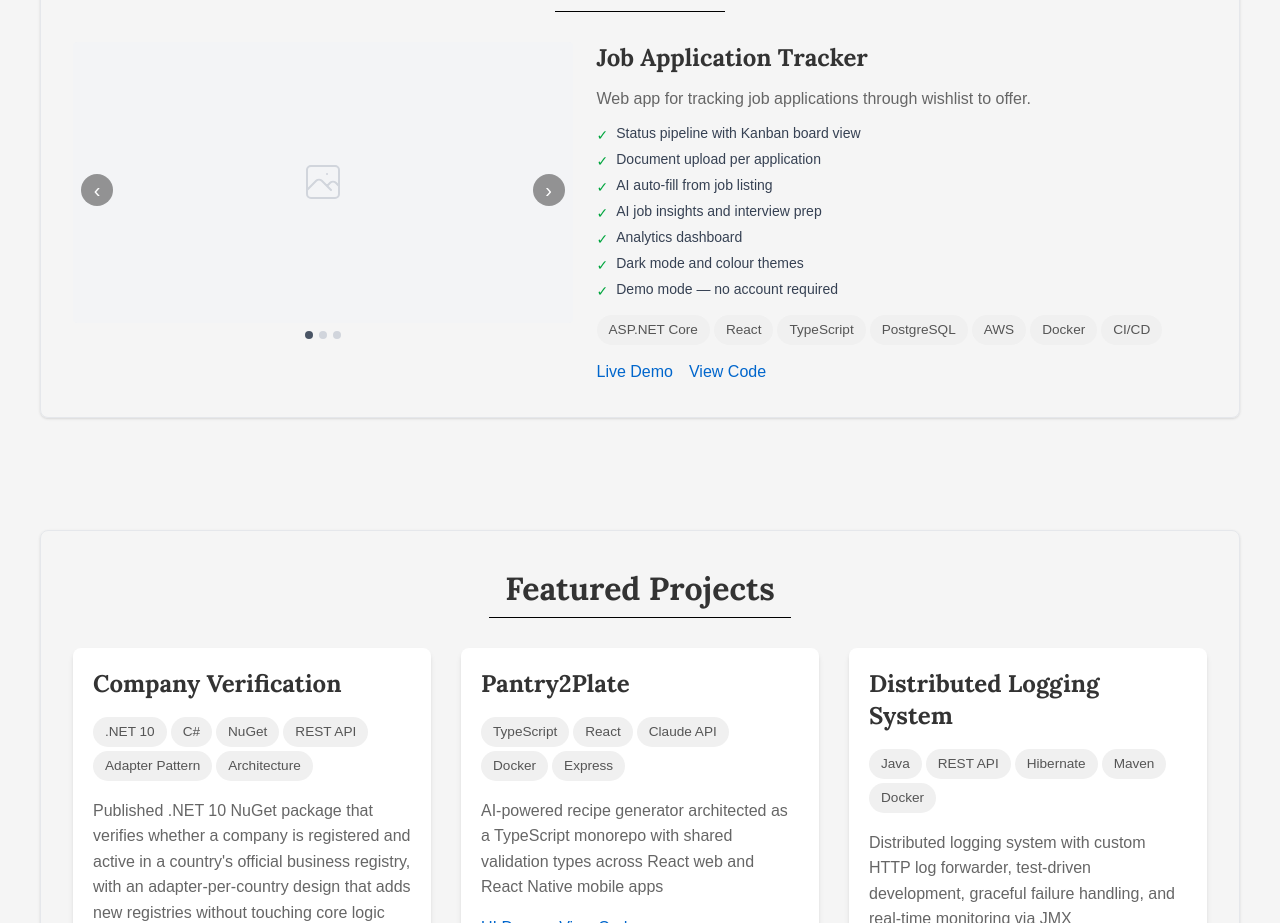
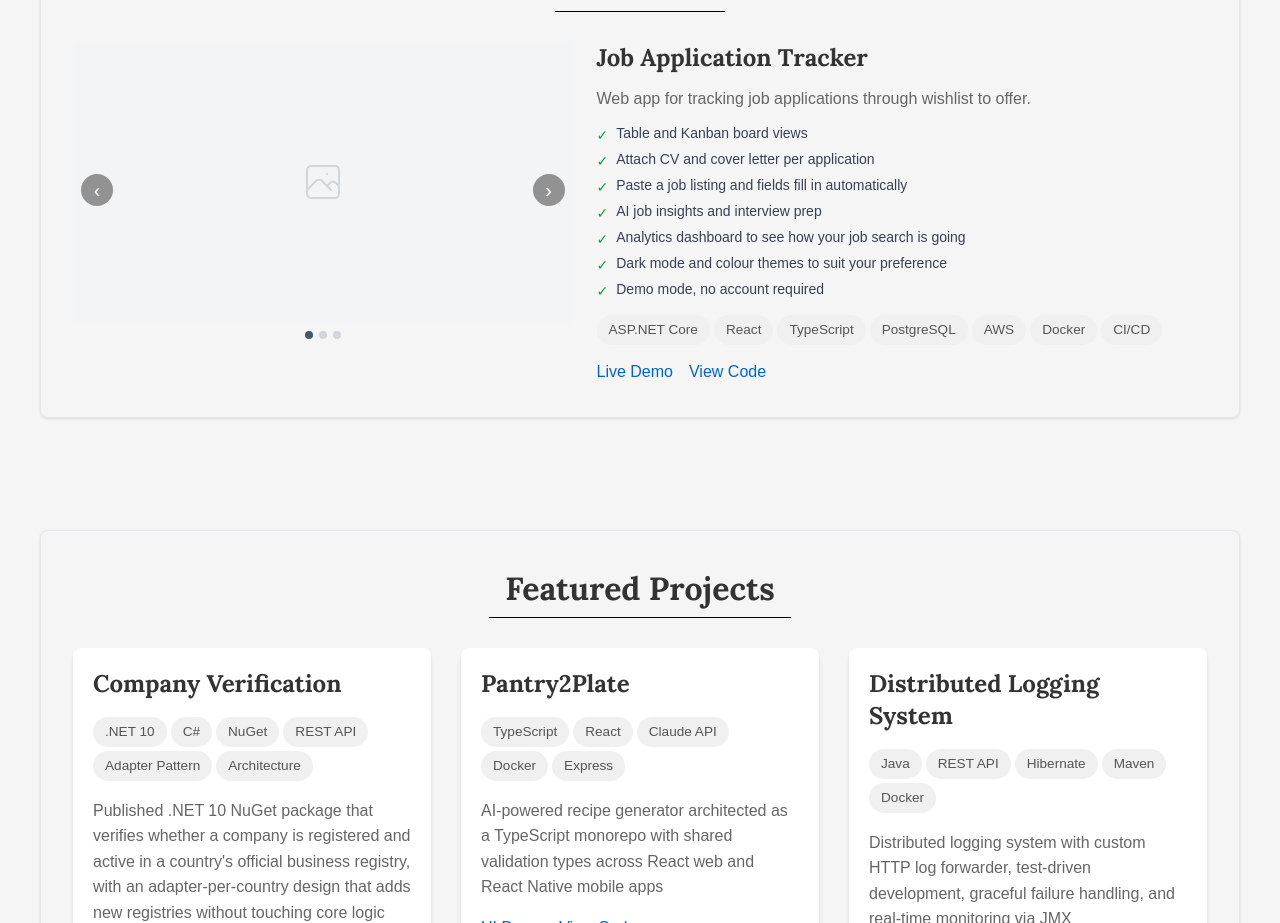
Before and after one commit to NagareNegishi/NagareNegishi.github.io, a React (Vite) app: page / in a window 1280 px wide. Shown: the part 1840-2763 px from the top of the page. Built offline with nearby package versions, Linux system fonts and the light colour scheme.

Commit message:
polish word #28

```diff
--- a/src/data/products.js
+++ b/src/data/products.js
@@ -5,13 +5,13 @@ export const products = [
         images: [null, null, null],
         description: "Web app for tracking job applications through wishlist to offer.",
         features: [
-            "Status pipeline with Kanban board view",
-            "Document upload per application",
-            "AI auto-fill from job listing",
+            "Table and Kanban board views",
+            "Attach CV and cover letter per application",
+            "Paste a job listing and fields fill in automatically",
             "AI job insights and interview prep",
-            "Analytics dashboard",
-            "Dark mode and colour themes",
-            "Demo mode — no account required",
+            "Analytics dashboard to see how your job search is going",
+            "Dark mode and colour themes to suit your preference",
+            "Demo mode, no account required",
         ],
         tags: ["ASP.NET Core", "React", "TypeScript", "PostgreSQL", "AWS", "Docker", "CI/CD"],
         links: {
```
